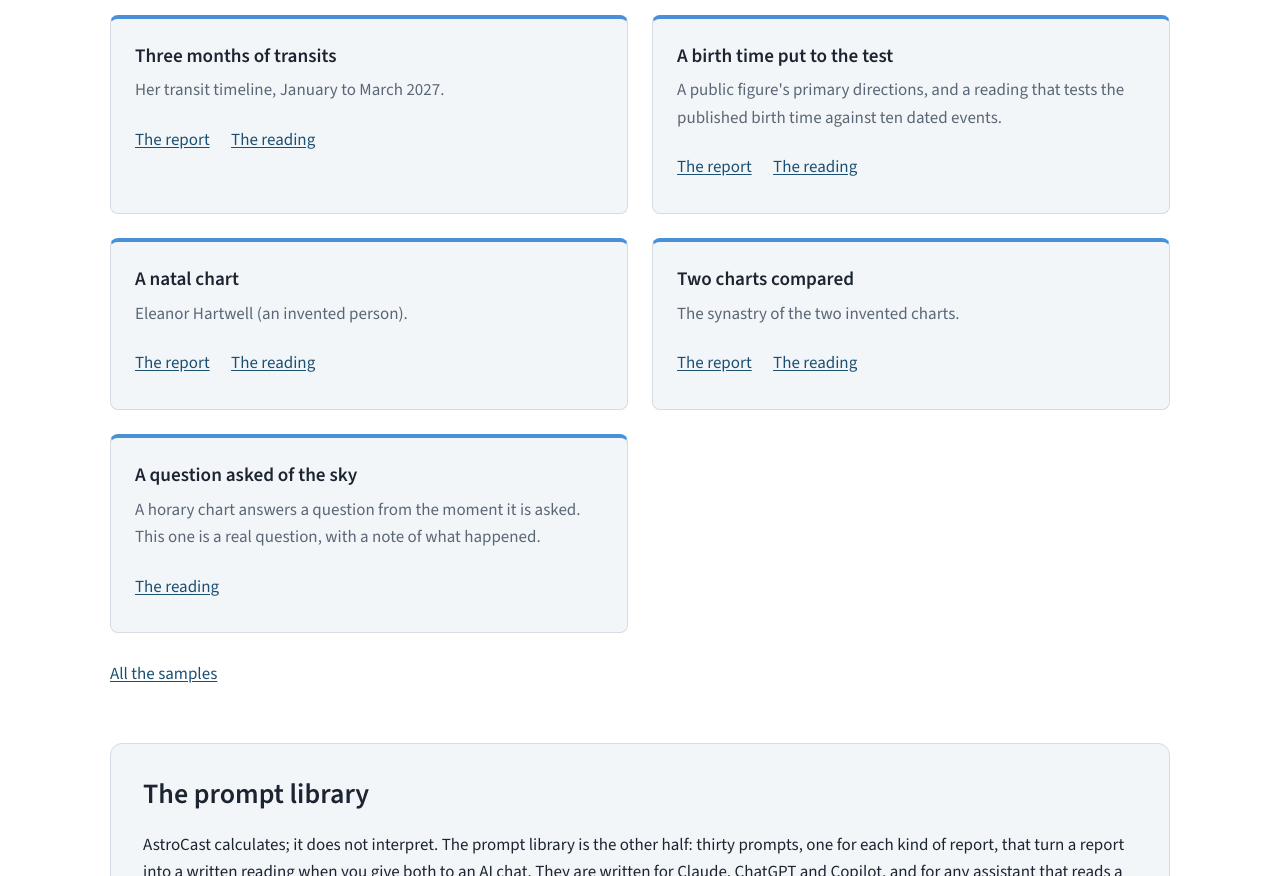
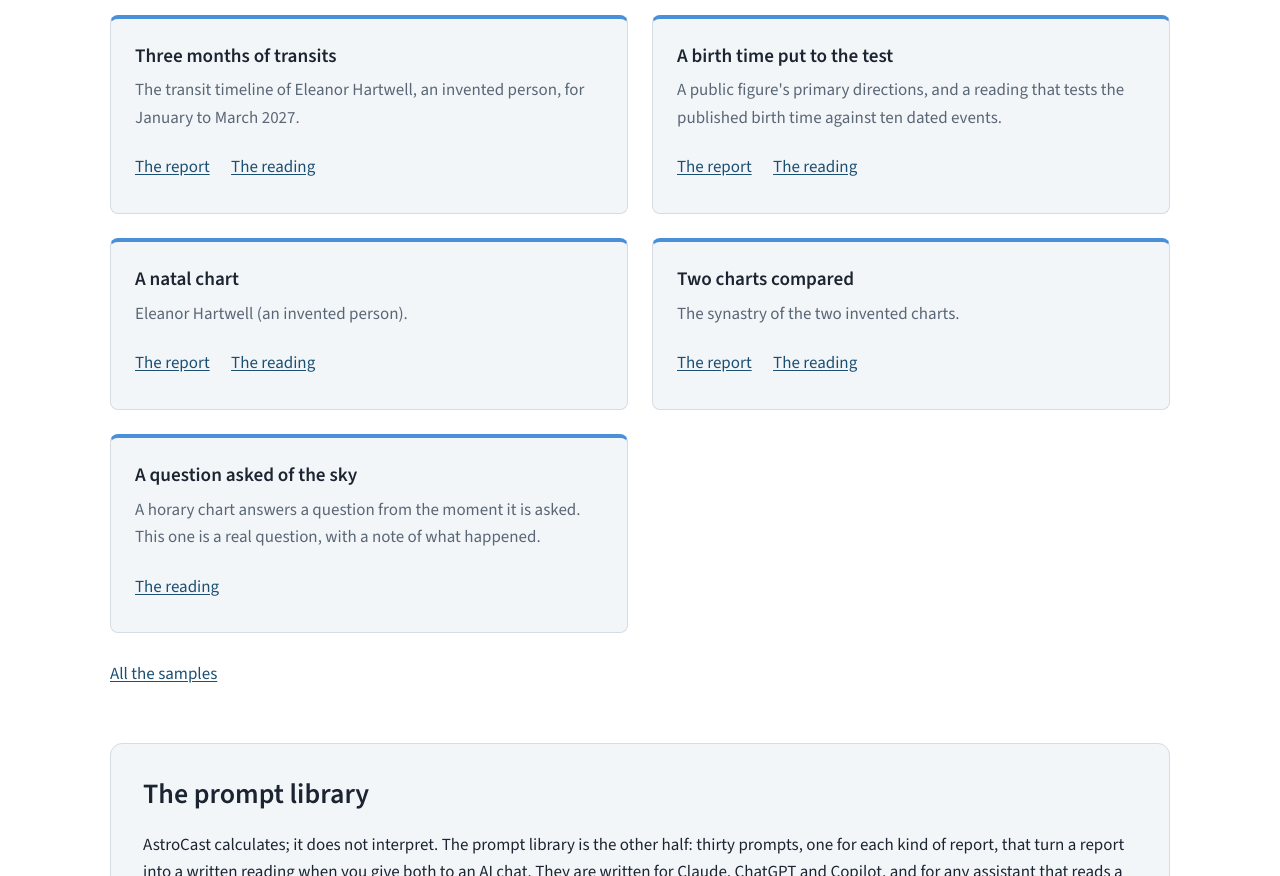
Before and after one commit to sthornhill008/AstroCast, a plain HTML site: page website/AstroCast/index.html in a window 1280 px wide. Shown: the part 5731-6607 px from the top of the page. Drawn offline with Linux system fonts and the light colour scheme.

Commit message:
docs: name Eleanor Hartwell on the transits sample card
The transits card now comes first among the samples, so its text
names her instead of opening with "Her": on the main page and on
the samples index.

Co-Authored-By: Claude Fable 5.2 <noreply@anthropic.com>

```diff
--- a/website/AstroCast/index.html
+++ b/website/AstroCast/index.html
@@ -598,7 +598,7 @@
                 <div class="samples-grid">
                     <div class="feature">
                         <h3>Three months of transits</h3>
-                        <p>Her transit timeline, January to March 2027.</p>
+                        <p>The transit timeline of Eleanor Hartwell, an invented person, for January to March 2027.</p>
                         <p><a class="more" href="samples/timeline-report/index.html" aria-label="The report: three months of transits">The report</a> <a class="more" href="samples/timeline-reading/index.html" aria-label="The reading: three months of transits">The reading</a></p>
                     </div>
                     <div class="feature">
```
Also changed, not shown: website/AstroCast/samples/index.html (+1 -1 lines), 1 other file.
